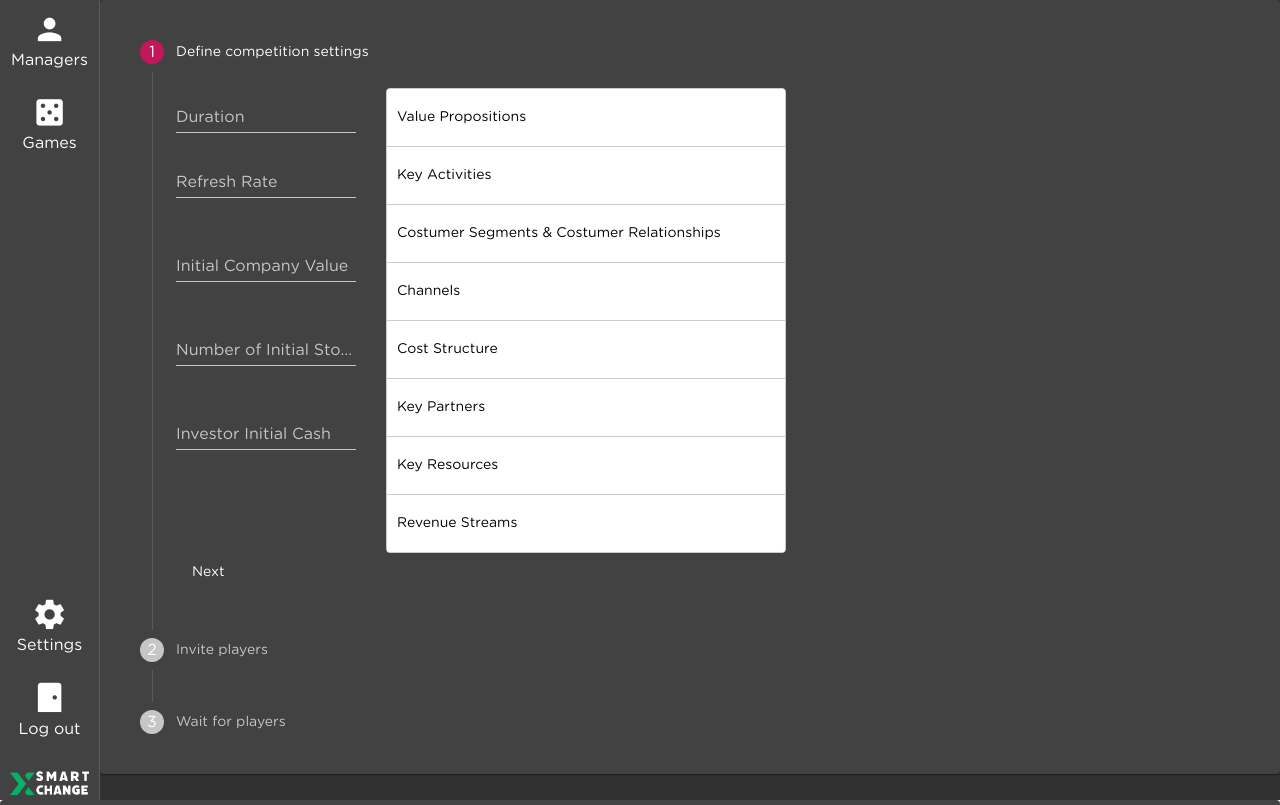
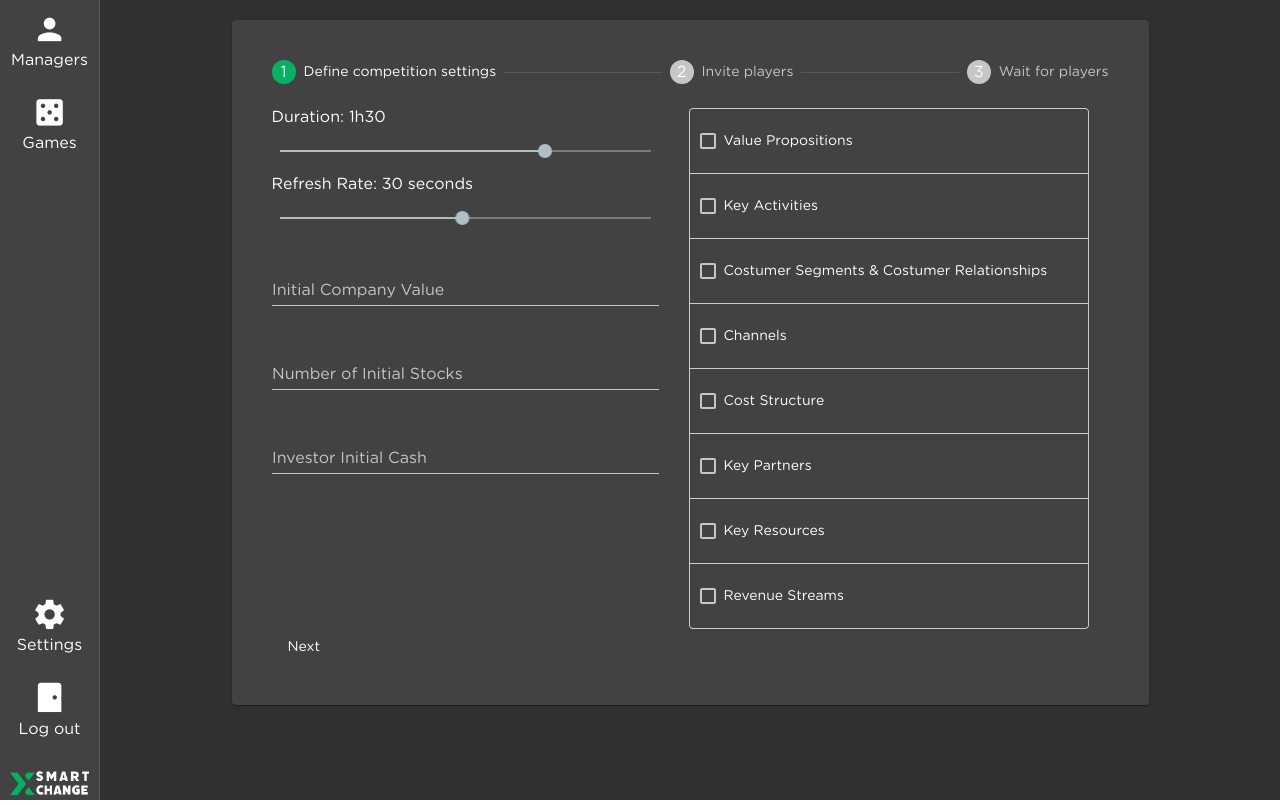
Before and after one commit to RobertoMourato/SmartXchange, an Angular app in the folder front-end/: page /new-competition in a window 1280 px wide. Shown: the top 805 px of the page. Built offline with nearby package versions, Linux system fonts and the light colour scheme.

Commit message:
[#74] <Feature> Improved first step in the new competition stepper
Duration and Refresh rate are now sliders with min and max values. Changed the colors of the steps to match the overall theme as well as the drag and drop background color. Also added checkboxs to the drag and drop

```diff
--- a/front-end/src/app/app.component.html
+++ b/front-end/src/app/app.component.html
@@ -1,6 +1,3 @@
 <app-superadmin-nav>
-   <app-new-competition>
-
-   </app-new-competition>
+   <router-outlet></router-outlet>
 </app-superadmin-nav>
-<router-outlet></router-outlet>
--- a/front-end/src/app/login/login.service.ts
+++ b/front-end/src/app/login/login.service.ts
@@ -20,7 +20,7 @@ export class LoginService {
     .pipe(map(this.extractData));
   }
 
-  private extractData(res: Response) : object {
+  private extractData(res: Response): object {
     console.log(res || {});
     return res || {};
   }
--- a/front-end/src/app/new-competition/new-competition.component.css
+++ b/front-end/src/app/new-competition/new-competition.component.css
@@ -0,0 +1,7 @@
+::ng-deep .mat-step-header .mat-step-icon-selected {
+    background-color: #06b164;
+ }
+
+ ::ng-deep .mat-step-header .mat-step-icon-state-edit {
+    background-color: #33673b;
+ }
--- a/front-end/src/app/new-competition/new-competition.component.html
+++ b/front-end/src/app/new-competition/new-competition.component.html
@@ -1,20 +1,29 @@
-<mat-card>
-  <mat-vertical-stepper [linear]="true" #stepper>
+<mat-card style="width: 75%; margin: 20px auto;">
+  <mat-horizontal-stepper [linear]="true" #stepper>
     <mat-step>
       <form>
         <ng-template matStepLabel>Define competition settings</ng-template>
         <div fxLayout="row" fxLayoutGap="10px">
-          <div fxLayout="column">
-            <mat-form-field appearance="legacy">
-              <mat-label>Duration</mat-label>
-              <input matInput placeholder="Placeholder" />
-              <mat-hint></mat-hint>
-            </mat-form-field>
-            <mat-form-field appearance="legacy">
-              <mat-label>Refresh Rate</mat-label>
-              <input matInput placeholder="Placeholder" />
-              <mat-hint></mat-hint>
-            </mat-form-field>
+          <div fxLayout="column" style="width: 50%;">
+            <mat-label>Duration: {{ formatLabel(durationslider.value) }}</mat-label>
+            <mat-slider
+              #durationslider
+              tickInterval="0.25"
+              step="0.25"
+              min="0.25"
+              max="2"
+              value="1.5">
+            </mat-slider>
+
+            <mat-label>Refresh Rate: {{refreshslider.value}} seconds</mat-label>
+            <mat-slider
+              #refreshslider
+              tickInterval="1"
+              min="1"
+              max="60"
+              value="30">
+            </mat-slider>
+
             <br>
             <mat-form-field appearance="legacy">
               <mat-label>Initial Company Value</mat-label>
@@ -24,13 +33,13 @@
             <br>
             <mat-form-field appearance="legacy">
               <mat-label>Number of Initial Stocks</mat-label>
-              <input matInput placeholder="Placeholder" />
+              <input matInput placeholder="" />
               <mat-hint></mat-hint>
             </mat-form-field>
             <br>
             <mat-form-field appearance="legacy">
               <mat-label>Investor Initial Cash</mat-label>
-              <input matInput placeholder="Placeholder" />
+              <input matInput placeholder="" />
               <mat-hint></mat-hint>
             </mat-form-field>
           </div>
@@ -39,7 +48,7 @@
           </div>
         </div>
       </form>
-      <button mat-button matStepperNext>Next</button>
+      <button fxLayoutAlign="end end" mat-button matStepperNext>Next</button>
     </mat-step>
     <mat-step>
       <form>
@@ -53,6 +62,7 @@
     </mat-step>
     <mat-step>
       <ng-template matStepLabel>Wait for players</ng-template>
+      <button mat-button matStepperPrevious>Back</button>
     </mat-step>
-  </mat-vertical-stepper>
+  </mat-horizontal-stepper>
 </mat-card>
--- a/front-end/src/app/new-competition/new-competition.component.ts
+++ b/front-end/src/app/new-competition/new-competition.component.ts
@@ -2,6 +2,7 @@ import { Component, OnInit } from '@angular/core';
 import { async, ComponentFixture, TestBed } from '@angular/core/testing';
 import { NoopAnimationsModule } from '@angular/platform-browser/animations';
 import {MatGridListModule} from '@angular/material/grid-list';
+import { StringMapWithRename } from '@angular/compiler/src/compiler_facade_interface';
 
 
 @Component({
@@ -16,4 +17,20 @@ export class NewCompetitionComponent implements OnInit {
   ngOnInit(): void {
   }
 
+  formatLabel(value: number): string {
+    const hours = Math.floor(value);
+    const minutes = (value - hours) * 60;
+
+
+    if (minutes === 0) {
+      return hours + 'h';
+    }
+    else if (hours > 0) {
+      return hours + 'h' + minutes;
+ }
+    else if (hours === 0) {
+      return minutes + ' min';
+ }
+
+  }
 }
--- a/front-end/src/app/new-competition/sort-questions/sort-questions.component.css
+++ b/front-end/src/app/new-competition/sort-questions/sort-questions.component.css
@@ -20,8 +20,8 @@
   border-bottom: solid 1px #ccc;
   box-sizing: border-box;
   cursor: move;
-  background: white;
-  color: black;
+  background: #424242;
+  color: white;
   font-size: 14px;
 }
 
@@ -50,3 +50,7 @@
 .cdk-drag-placeholder {
   opacity: 0;
 }
+
+::ng-deep .mat-checkbox-checked.mat-accent .mat-checkbox-background,.mat-checkbox-indeterminate.mat-accent .mat-checkbox-background {
+  background-color: #06b164;
+}
--- a/front-end/src/app/new-competition/sort-questions/sort-questions.component.html
+++ b/front-end/src/app/new-competition/sort-questions/sort-questions.component.html
@@ -1,7 +1,11 @@
 <div class="container">
   <div cdkDropList #todoList="cdkDropList" [cdkDropListData]="questions"
   class="list" (cdkDropListDropped)="drop($event)">
-    <div class="list-item" *ngFor="let item of questions" cdkDrag>{{item}}</div>
+    <div class="list-item" *ngFor="let item of questions" cdkDrag>
+      <mat-checkbox >
+        {{item}}
+      </mat-checkbox>
+    </div>
   </div>
 
 </div>
```
Also changed, not shown: front-end/src/app/app.module.ts (+6 -2 lines), 1 other file (tests, documents, lock files or other folders).
